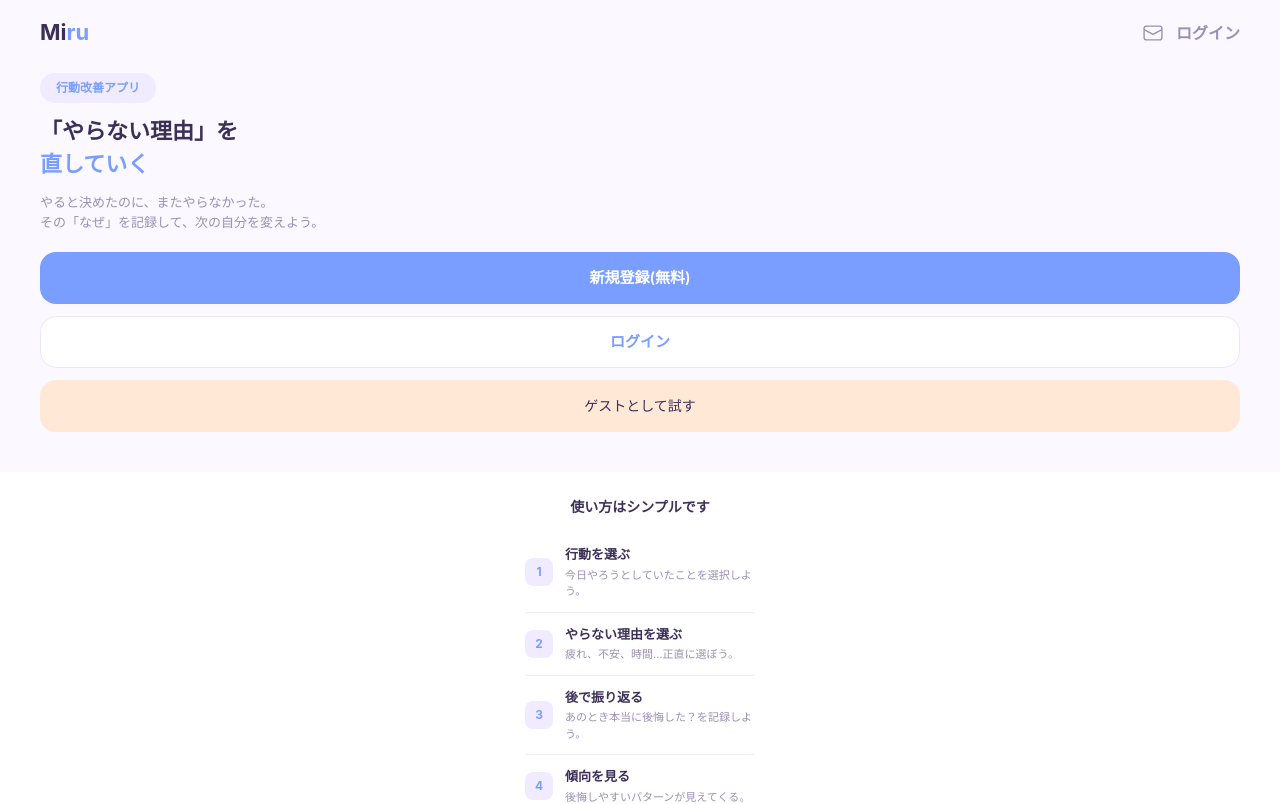
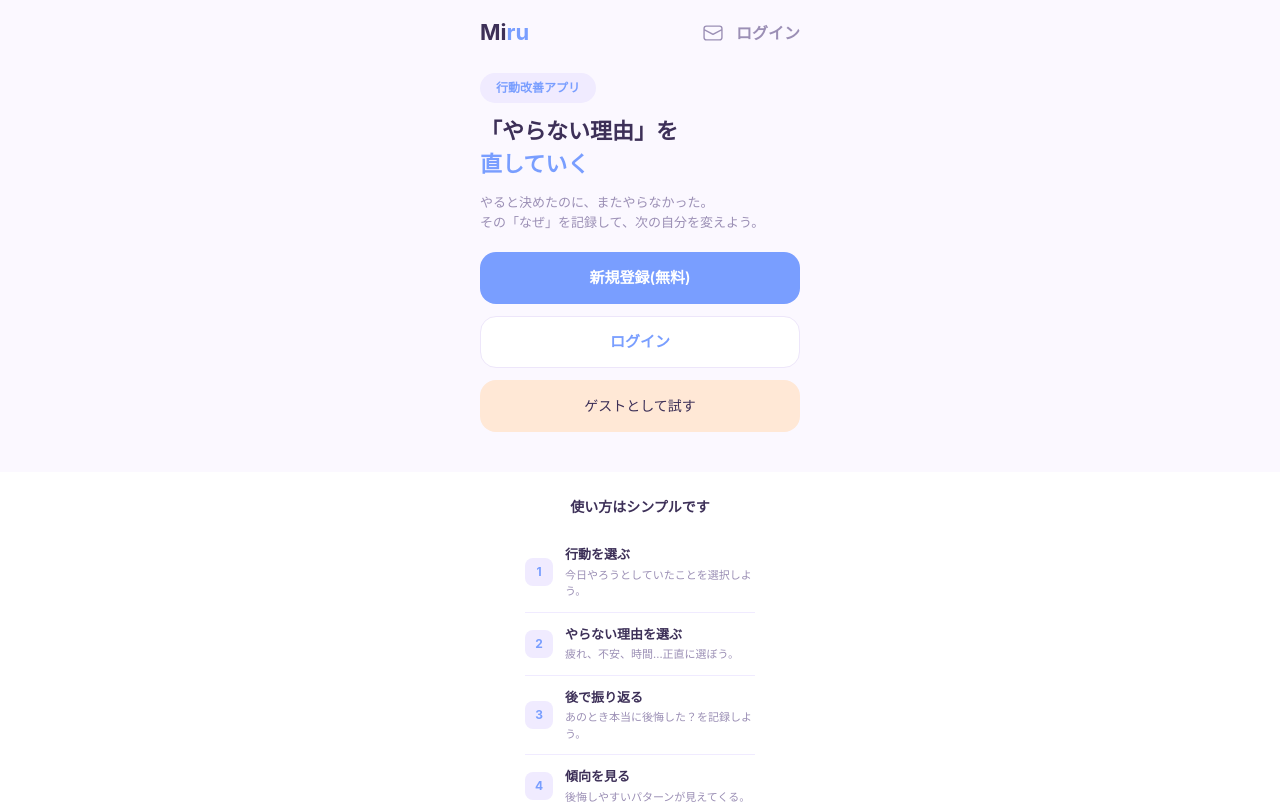
Before and after one commit to risa-h1108/Miru, a React (Vite) app: page / in a window 1280 px wide. Shown: the top 804 px of the page. Built offline with nearby package versions, Linux system fonts and the light colour scheme; no server answers.

Commit message:
refactor: 左右の余白と幅の上限を共通Containerにコンポーネント化、HomeでContainer利用に修正

```diff
--- /dev/null
+++ b/src/components/Container.tsx
@@ -0,0 +1,10 @@
+//画面の「中身の幅」と「左右の余白」を決める部品
+
+import type { ReactNode } from "react";
+
+//mx-auto max-w-sm：幅の上限を決めて、中央に置く(PCで見ても細い列になる)
+//w-full：スマホなど、上限より狭い画面では、横幅いっぱいに使う
+//px-8：左右の余白(上限の幅の「内側」に付くので、中身の幅は、384-64=320px)
+export default function Container({ children }: { children: ReactNode }) {
+  return <div className="mx-auto w-full max-w-sm px-8">{children}</div>;
+}
--- a/src/pages/Home.tsx
+++ b/src/pages/Home.tsx
@@ -4,6 +4,7 @@ import Header from "../components/Header";
 import Button from "../components/Button";
 import { useGuestLogin } from "../hooks/useGuestLogin";
 import { Icon } from "@iconify/react";
+import Container from "../components/Container";
 
 //「使い方」の1ステップ分のデータの型
 // ※番号(1,2,3,4)はデータに持たせず、配列の順番(index)から作る
@@ -41,7 +42,7 @@ export default function Home() {
 
   return (
     <div>
-      <div className="px-10">
+      <Container>
         {/* showBackLink={false}：「← ホームに戻る」だけを隠し、それ以外のHeaderは表示する */}
 
         <Header showBackLink={false} />
@@ -96,15 +97,15 @@ export default function Home() {
             </p>
           )}
         </div>
-      </div>
+      </Container>
 
       {/* 使い方の白い帯 */}
       {/* <section>：「ひとまとまりの内容」を表すタグ
+          mt-10：上半分の最後のボタンとの間の余白
           bg-white：背景は、画面の端から端まで白(外側の<div>にpxが無いので、端まで広がる)
-          px-8：中身の左右の余白は、この帯が自分で持つ
-          mt-10：上半分の最後のボタンとの間の余白
           py-6：帯の中の、上下の余白 */}
-      <section className="mt-10 bg-white px-10 py-6">
+      <section className="mt-10 bg-white py-6">
+        <Container>
           <h2 className="text-center text-[14px] font-bold text-[#3D3058]">
             使い方はシンプルです
           </h2>
@@ -150,12 +151,13 @@ export default function Home() {
               </li>
             ))}
           </ol>
+        </Container>
       </section>
 
       {/* 下のCTA:薄紫の帯 */}
       {/* text-center：中の文を、中央に寄せる */}
-      <section className="bg-[#F0EBFF] px-8 py-6 text-center">
-        <div className="px-8">
+      <section className="bg-[#F0EBFF] py-6 text-center">
+        <Container>
           <p className="mt-3">
             記録は1分で完了。
             <br />
@@ -169,7 +171,7 @@ export default function Home() {
               無料で始める
             </Button>
           </div>
-        </div>
+        </Container>
       </section>
     </div>
   );
```
Lines whose indentation alone changed are shown as unchanged.
